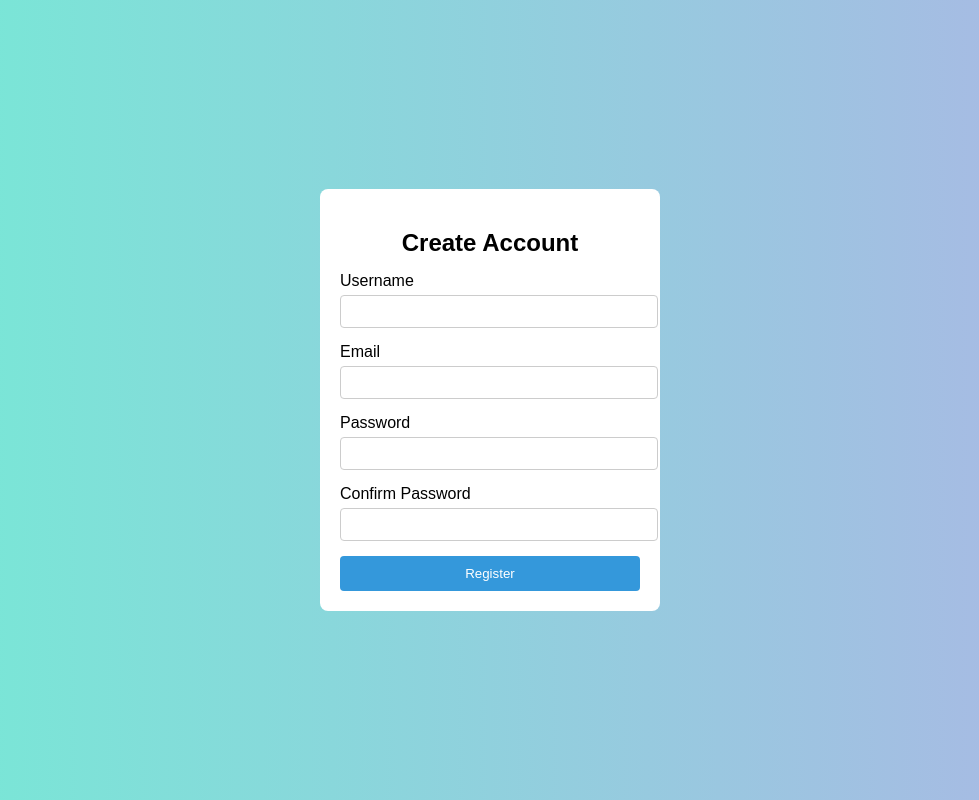
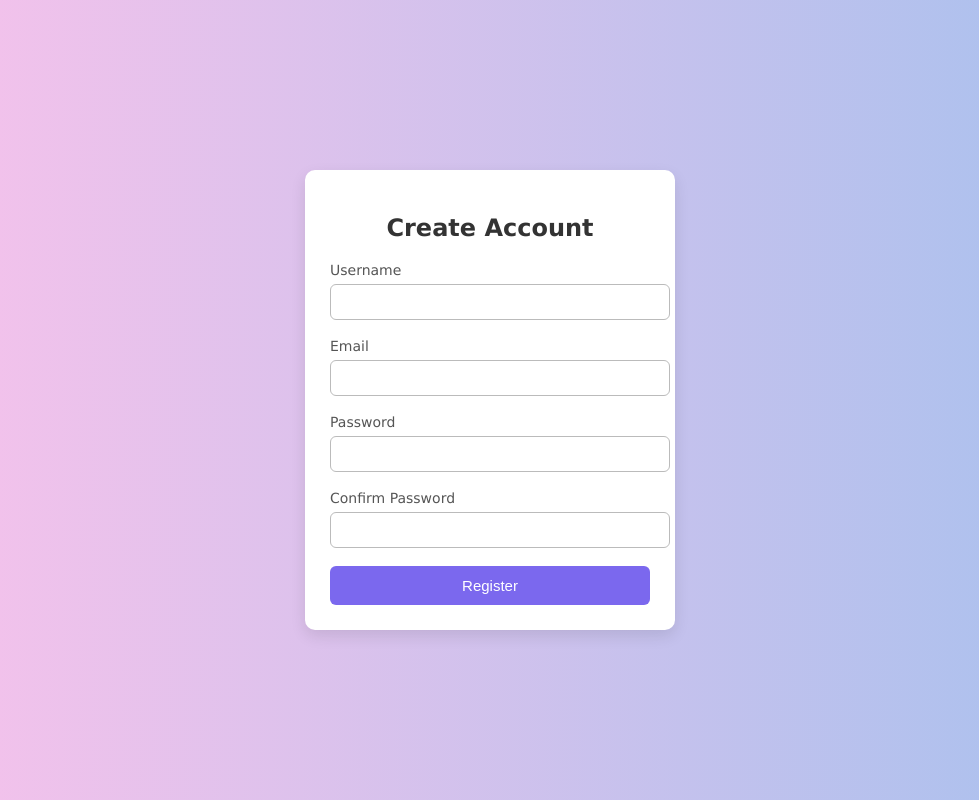
Before and after one commit to Param1512/Practical-3, a plain HTML site: page index.html in a window 1280 px wide. Shown: the whole page, without its empty margins (150-1129 px from the left). Drawn offline with Linux system fonts and the light colour scheme.

Commit message:
Update form.css

```diff
--- a/form.css
+++ b/form.css
@@ -1,6 +1,6 @@
 body {
-  font-family: Arial, sans-serif;
-  background: linear-gradient(to right, #74ebd5, #acb6e5);
+  font-family: Verdana, sans-serif;
+  background: linear-gradient(to right, #fbc2eb, #a6c1ee);
   display: flex;
   justify-content: center;
   align-items: center;
@@ -9,48 +9,60 @@ body {
 }
 
 .container {
-  background: white;
-  padding: 20px;
-  border-radius: 8px;
-  width: 300px;
+  background: #fff;
+  padding: 25px;
+  border-radius: 10px;
+  width: 320px;
+  box-shadow: 0 6px 15px rgba(0,0,0,0.1);
 }
 
 h2 {
   text-align: center;
-  margin-bottom: 15px;
+  margin-bottom: 20px;
+  color: #333;
 }
 
 .form-group {
-  margin-bottom: 15px;
+  margin-bottom: 18px;
 }
 
 label {
   display: block;
-  margin-bottom: 5px;
+  margin-bottom: 6px;
+  color: #555;
+  font-size: 14px;
 }
 
 input {
   width: 100%;
-  padding: 8px;
-  border: 1px solid #ccc;
-  border-radius: 4px;
+  padding: 9px;
+  border: 1px solid #bbb;
+  border-radius: 6px;
+  font-size: 14px;
+}
+
+input:focus {
+  border-color: #7b68ee;
+  outline: none;
 }
 
 .error {
-  color: red;
+  color: crimson;
   font-size: 12px;
+  margin-top: 4px;
 }
 
 button {
   width: 100%;
-  padding: 10px;
-  background: #3498db;
+  padding: 11px;
+  background: #7b68ee;
   color: white;
   border: none;
-  border-radius: 4px;
+  border-radius: 6px;
   cursor: pointer;
+  font-size: 15px;
 }
 
 button:hover {
-  background: #2980b9;
+  background: #5a4bb7;
 }
```
